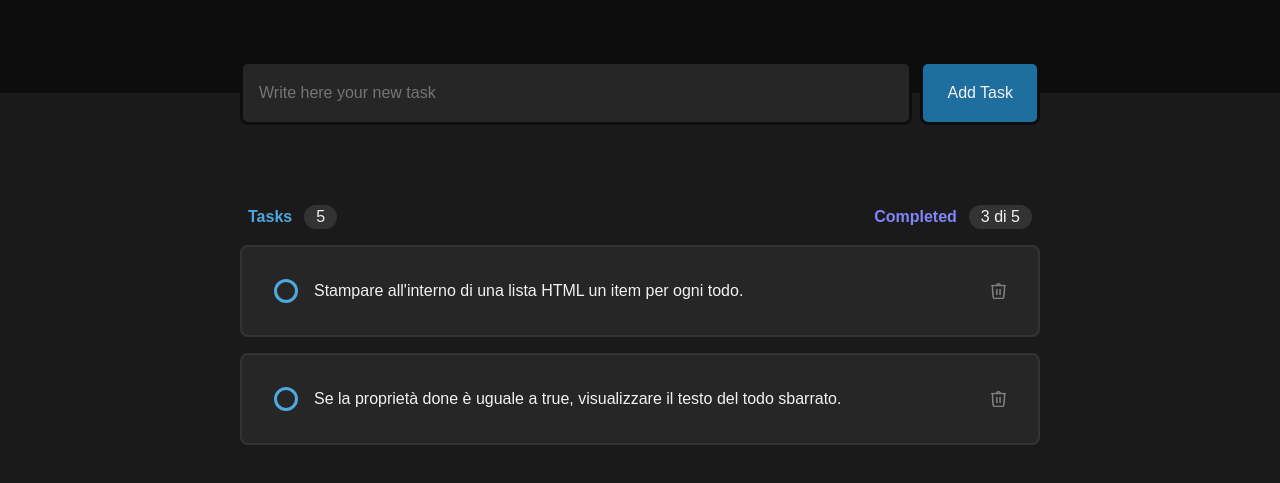
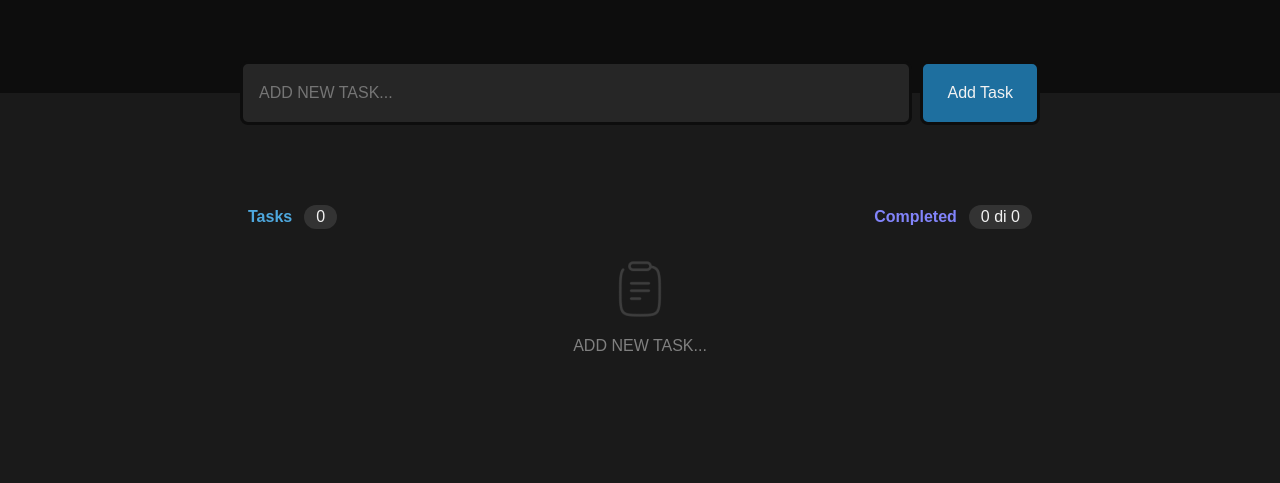
Before and after one commit to RiccardoImperiale/vue-todolist, a plain HTML site: page index.html in a window 1280 px wide. Shown: the part 131-614 px from the top of the page. Drawn offline with nearby package versions, Linux system fonts and the light colour scheme.

Commit message:
add tracking of completed tasks

```diff
--- a/assets/js/main.js
+++ b/assets/js/main.js
@@ -5,9 +5,10 @@ createApp({
         return {
             newTodo: null,
             tasks: [
-                { text: "Stampare all'interno di una lista HTML un item per ogni todo.", done: false },
-                { text: 'Se la proprietà done è uguale a true, visualizzare il testo del todo sbarrato.', done: false },
-            ]
+                // { text: "Stampare all'interno di una lista HTML un item per ogni todo.", done: false },
+                // { text: 'Se la proprietà done è uguale a true, visualizzare il testo del todo sbarrato.', done: false },
+            ],
+            tasksCompleted: 0
         }
     },
     methods: {
@@ -16,8 +17,10 @@ createApp({
         },
         toggleDone(index) {
             this.tasks[index].done = !this.tasks[index].done;
+            this.tasks[index].done ? this.tasksCompleted++ : this.tasksCompleted--;
         },
-        removeTask(index){
+        removeTask(index) {
+            this.tasks[index].done && this.tasksCompleted--;
             this.tasks.splice(index, 1);
         }
     }
--- a/index.html
+++ b/index.html
@@ -16,17 +16,17 @@
         <main>
             <div class="container">
                 <div class="task_input">
-                    <input v-model="newTodo" @keyup.enter.trim="addTodo" type="text" placeholder="Write here your new task">
+                    <input v-model="newTodo" @keyup.enter.trim="addTodo" type="text" placeholder="ADD NEW TASK...">
                     <button @click="addTodo">Add Task</button>
                 </div>
                 <div class="tasks_header">
                     <div class="tasks_quantity">
                         <h4>Tasks</h4>
-                        <div class="number">5</div>
+                        <div class="number">{{tasks.length}}</div>
                     </div>
                     <div class="tasks_completed">
                         <h4>Completed</h4>
-                        <div class="number">3 di 5</div>
+                        <div class="number">{{tasksCompleted}} di {{tasks.length}}</div>
                     </div>
                 </div>
                 <div class="tasks">
@@ -37,7 +37,7 @@
                     </div>
                     <div v-else class="no_task">
                         <img src="./assets/img/clipboard.png" alt="">
-                        <div>Good Job! No todos left...</div>
+                        <div>ADD NEW TASK...</div>
                     </div>
                 </div>
             </div>
```
